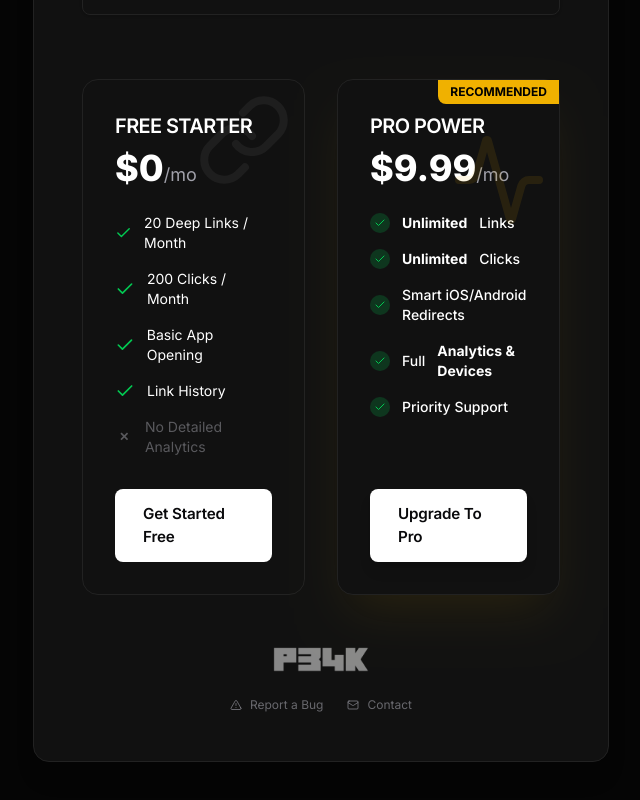
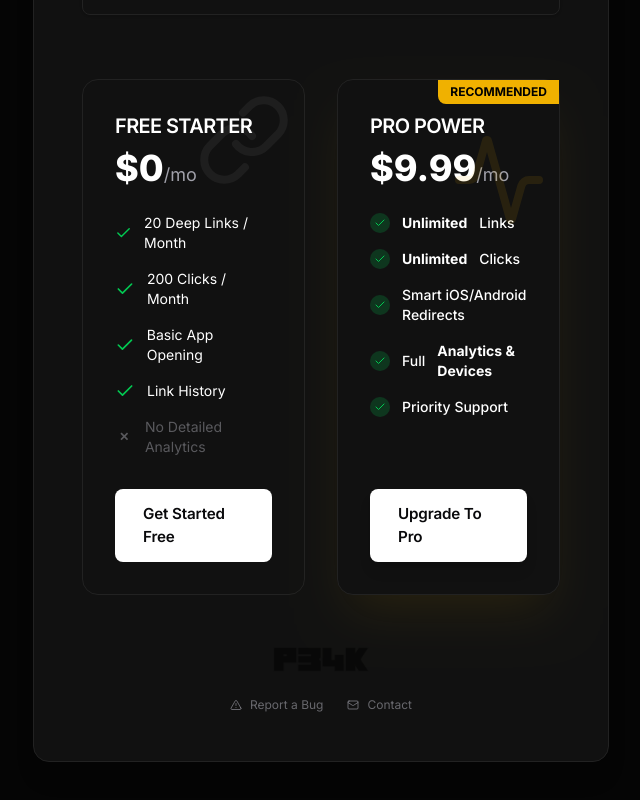
Before and after one commit to P34KPK/deeplink-app, a Next.js app: page / in a window 1280 px wide. Shown: the part 804-1604 px from the top of the page, without its empty margins (319-959 px from the left). Built offline with nearby package versions, Linux system fonts and the light colour scheme; no server answers.

Commit message:
style: Fix P34K logo visibility in Light Mode

```diff
--- a/src/app/page.tsx
+++ b/src/app/page.tsx
@@ -490,8 +490,7 @@ export default function Home() {
                 src="/p34k-logo.png"
                 alt="P34K"
                 fill
-                className="object-contain"
-                style={{ filter: 'brightness(0) invert(1)' }} // Verify if needed based on image color. Assuming white logo needed on dark bg.
+                className="object-contain brightness-0 dark:invert"
               />
             </div>
           </a>
```
